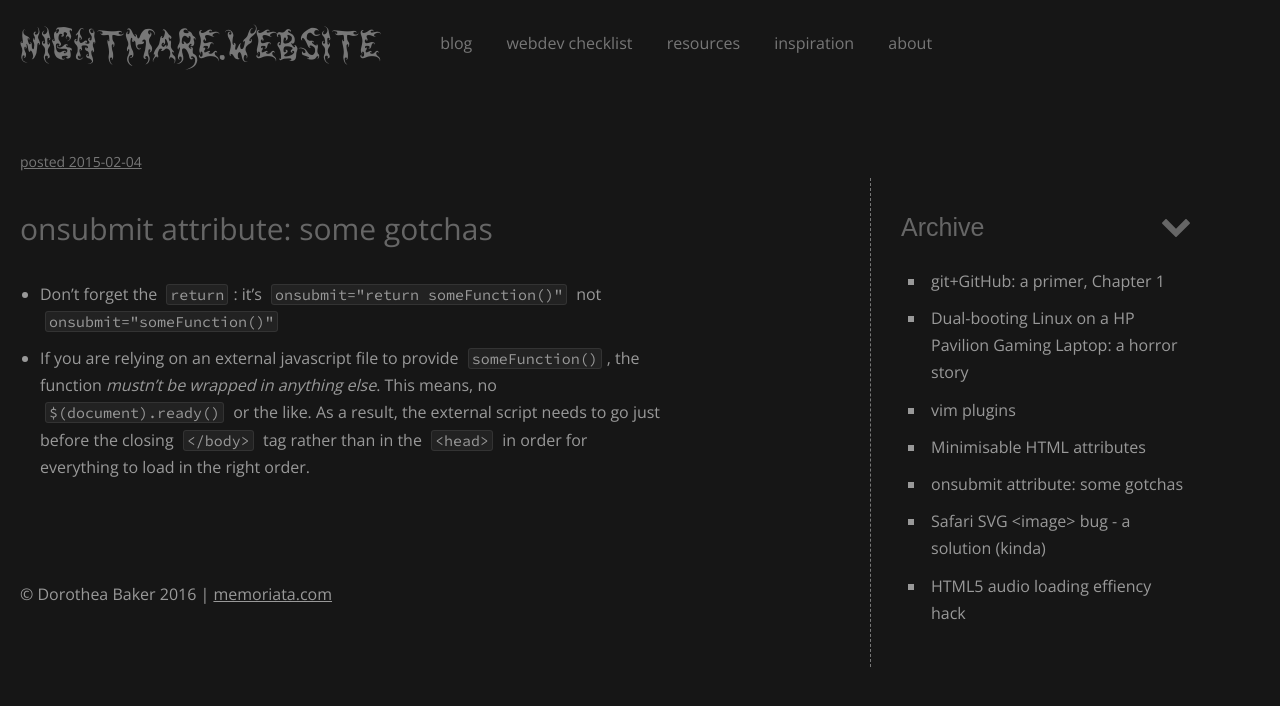
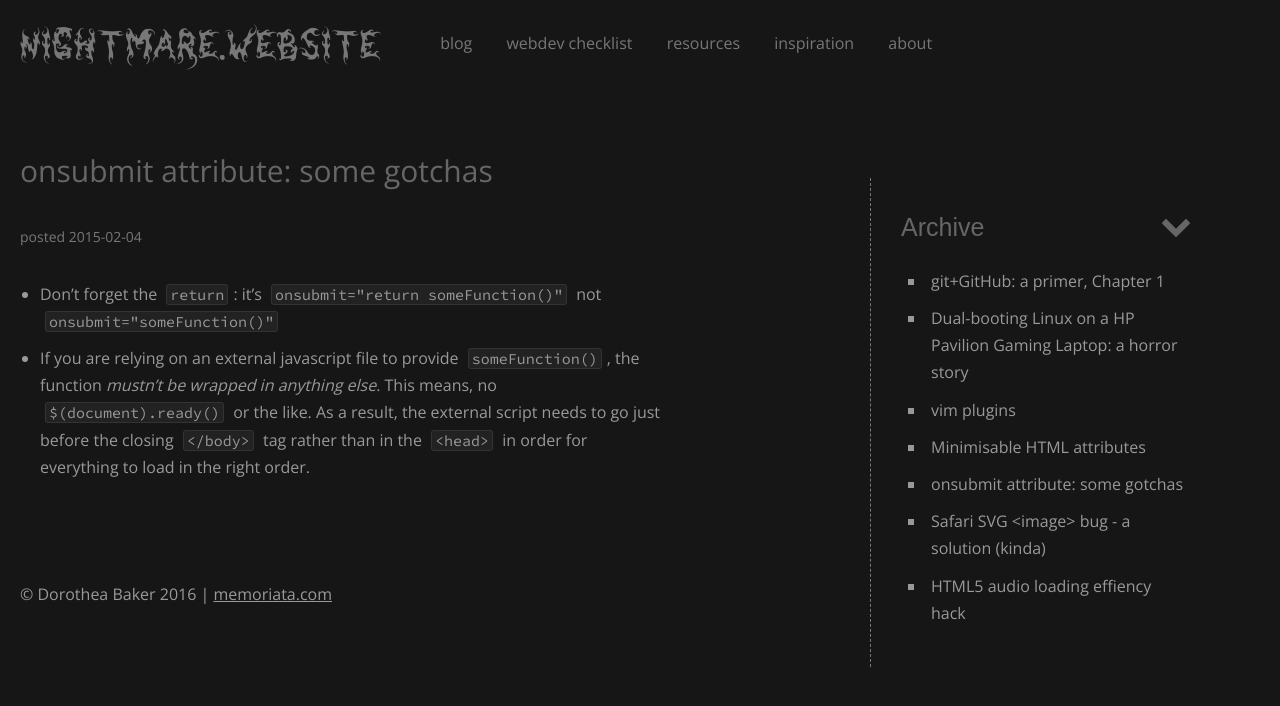
Before and after one commit to d-baker/nightmarewebsite, a Jekyll site: the page built from _posts/2015-2-4-onsubmit-gotchas.markdown, in a window 1280 px wide. Shown: the top 706 px of the page. Built offline with Jekyll 4.4.1, drawn with Linux system fonts in a browser that asks for light colours; some web fonts are replaced.

Commit message:
tweak to singlepost timestamps

```diff
--- a/_layouts/post.html
+++ b/_layouts/post.html
@@ -6,9 +6,9 @@ layout: blog
 
 <div class="post single-post">
 
-	<p class="timestamp"><a href="#">Posted {{ page.date | date: "%Y-%m-%d" }}</a></p>
+    <a class="post-title-link" href="{{ page.url }}"><h1 class="post-title">{{ page.title }}</h1></a>
 
-    <a class="post-title-link" href="{{ page.url }}"><h1 class="post-title">{{ page.title }}</h1></a>
+	<p class="timestamp">Posted {{ page.date | date: "%Y-%m-%d" }}</p>
 
     <article class="body">
         {{ page.content |  markdownify | indent_space: 4}}
--- a/css/main.scss
+++ b/css/main.scss
@@ -372,7 +372,7 @@ a {
         font-size: 14px;
         color: $light;
         text-transform: lowercase;
-        margin-bottom: 30px;
+        margin: 30px 0px;
 
         .readmore {
             color: $lightest;
```
